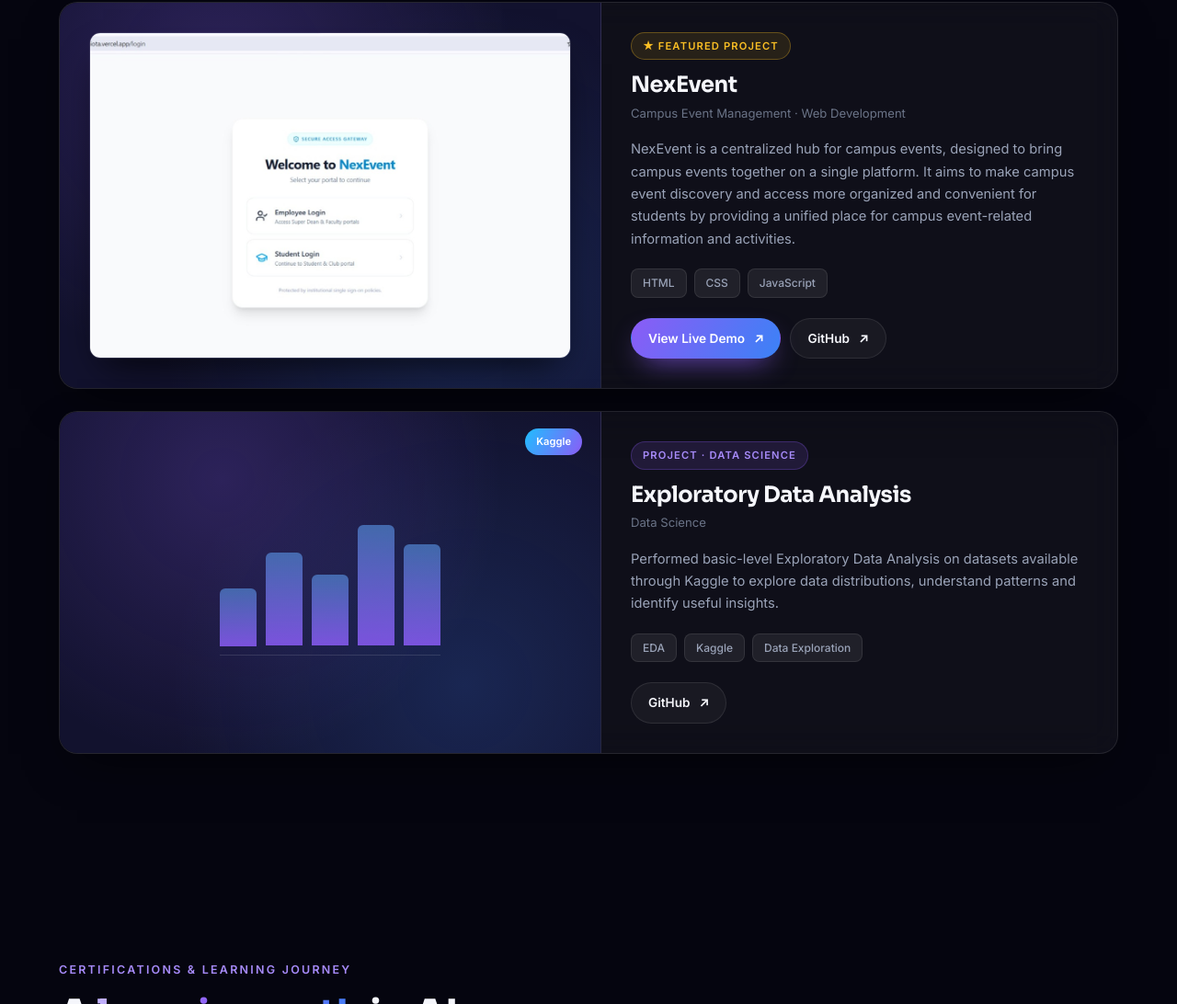
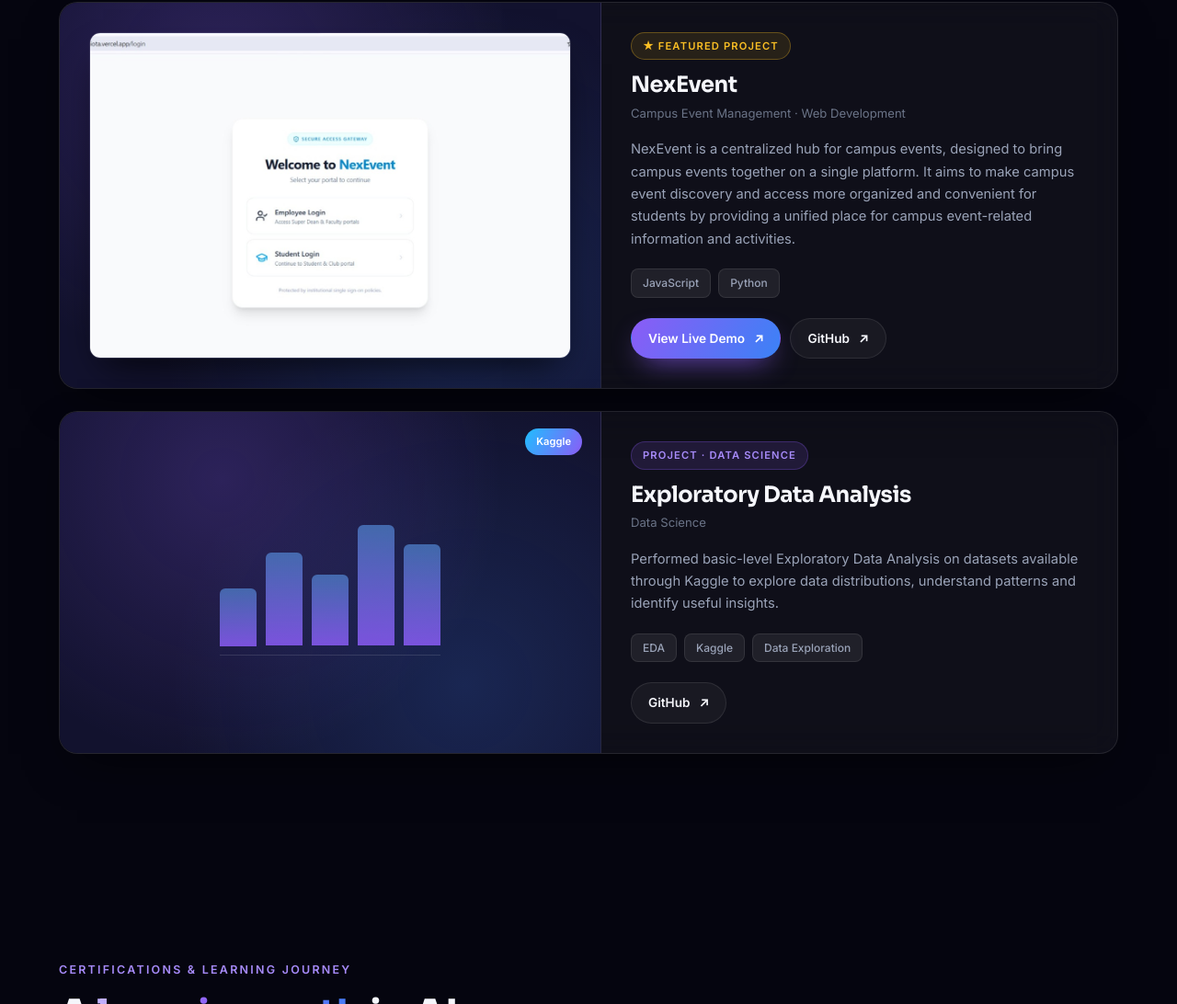
Before and after one commit to shreyasrivastava-ai/my-portfolio, a plain HTML site: page index.html in a window 1280 px wide. Shown: the part 4991-6083 px from the top of the page at 92% size. Drawn offline with Linux system fonts and the light colour scheme.

Commit message:
Update portfolio content

```diff
--- a/index.html
+++ b/index.html
@@ -322,7 +322,7 @@
               and activities.
             </p>
             <ul class="tech-badges">
-              <li>HTML</li><li>CSS</li><li>JavaScript</li>
+              <li>JavaScript</li><li>Python</li>
             </ul>
             <div class="project-actions">
               <a href="https://nexevent-iota.vercel.app" target="_blank" rel="noopener" class="btn btn-primary btn-sm">
```
